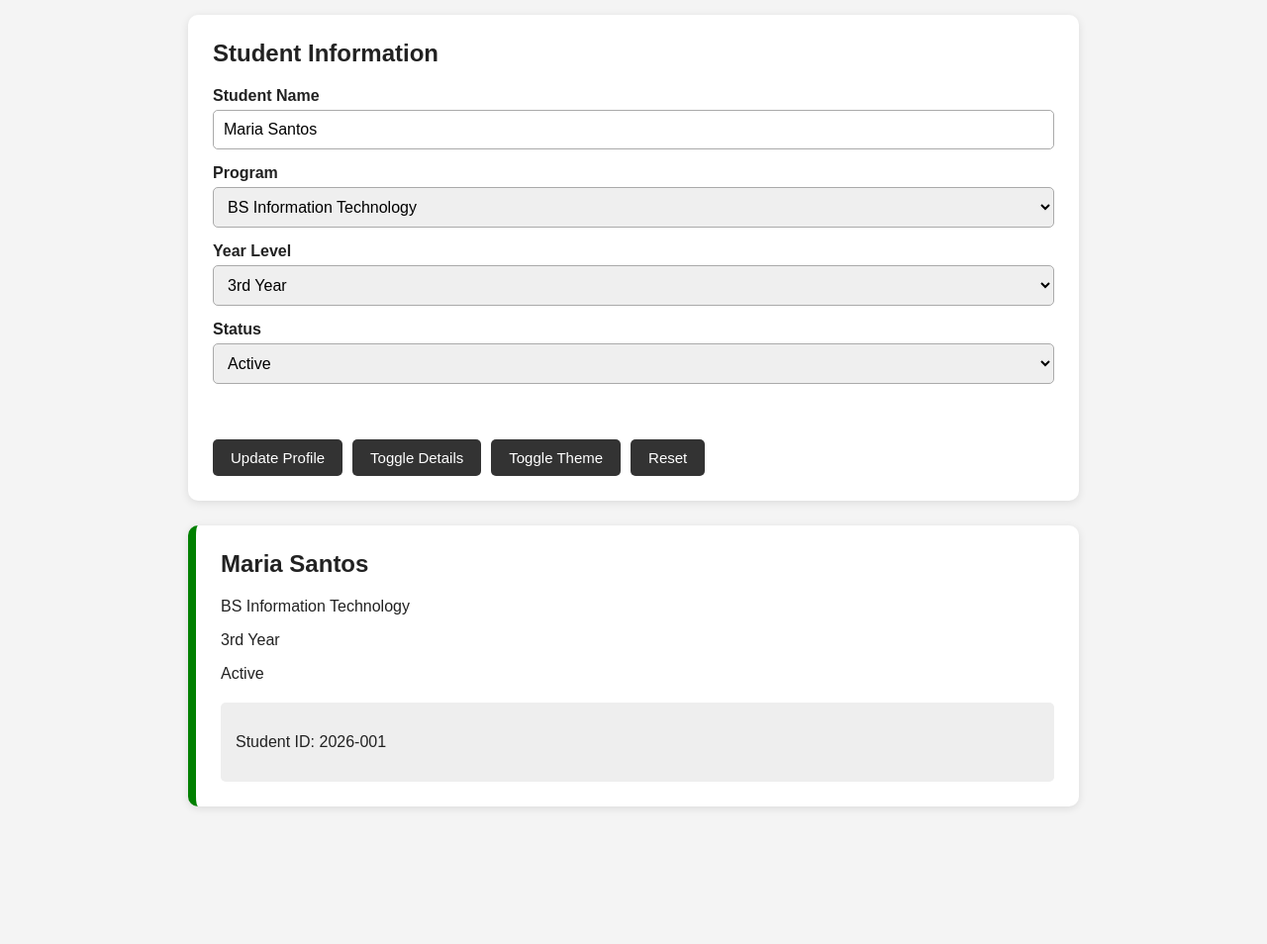
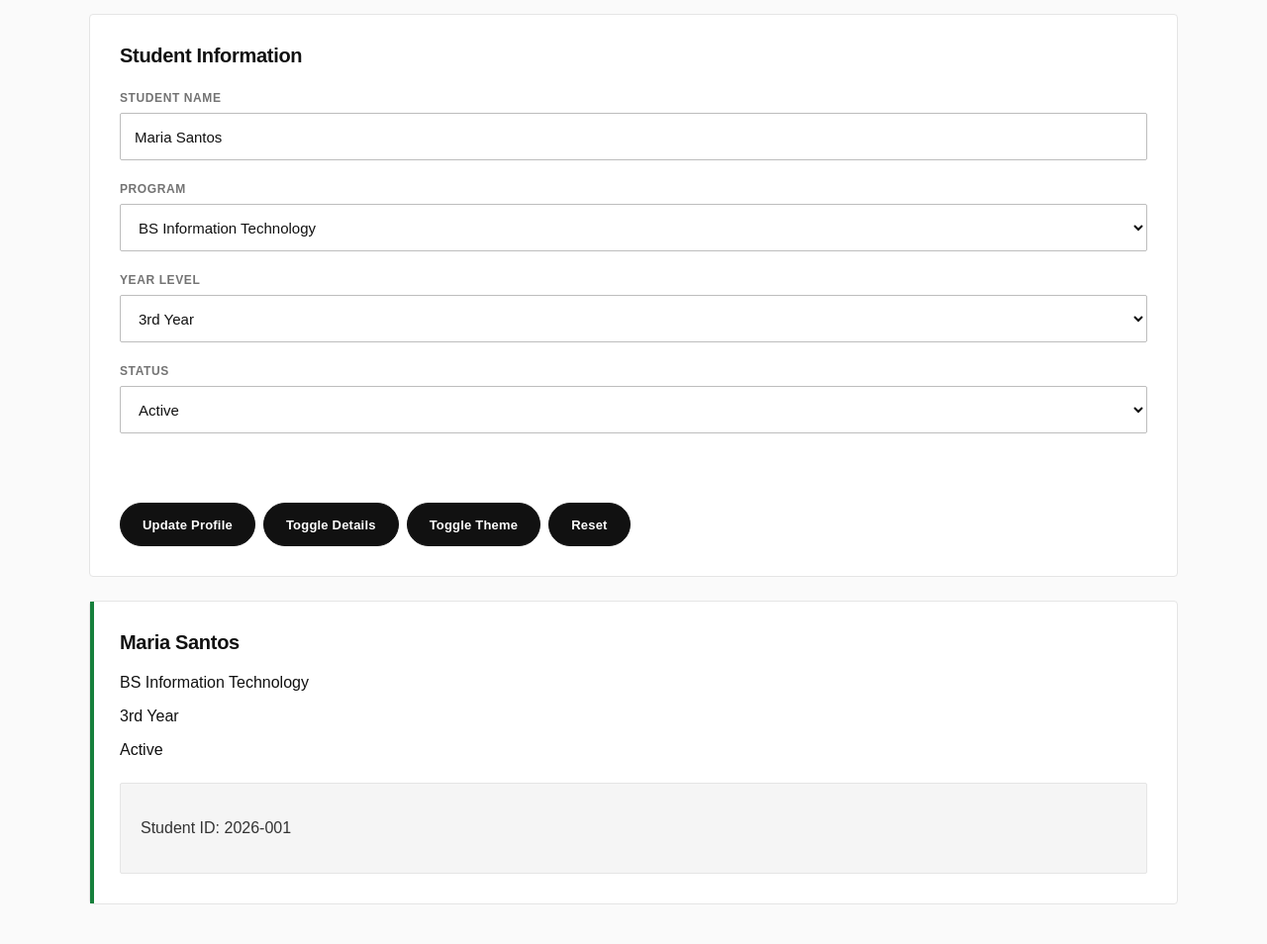
Before and after one commit to danriojay/baylon-itp10-lab-activity-1-midterm, a plain HTML site: page index.html in a window 1280 px wide. Shown: the part 103-1057 px from the top of the page at 99% size. Before the commit the page ends 948 px from the top, so only its background shows below. Drawn offline with Linux system fonts and the light colour scheme.

Commit message:
improved look//minimalistic

```diff
--- a/css/style.css
+++ b/css/style.css
@@ -2,132 +2,235 @@
     box-sizing: border-box;
 }
 
+:root {
+    --black: #111111;
+    --white: #ffffff;
+    --gray-50: #fafafa;
+    --gray-100: #f5f5f5;
+    --gray-200: #e5e5e5;
+    --gray-500: #737373;
+    --green: #16803c;
+    --red: #d32f2f;
+}
+
 body {
     margin: 0;
-    padding: 30px;
-    font-family: Arial, sans-serif;
-    background-color: #f4f4f4;
-    color: #222;
+    padding: 40px 24px;
+    font-family: Arial, Helvetica, sans-serif;
+    background: var(--gray-50);
+    color: var(--black);
     transition: background-color 0.3s, color 0.3s;
 }
 
 .container {
-    max-width: 900px;
-    margin: auto;
+    width: 100%;
+    max-width: 1100px;
+    margin: 0 auto;
 }
 
 h1 {
-    text-align: center;
-    margin-bottom: 30px;
+    margin: 0 0 40px;
+    font-size: 32px;
+    font-weight: 700;
+    letter-spacing: -1.2px;
+}
+
+h2 {
+    margin: 0 0 24px;
+    font-size: 20px;
+    font-weight: 600;
+    letter-spacing: -0.3px;
 }
 
 .control-panel {
-    background-color: white;
-    padding: 25px;
-    border-radius: 10px;
-    margin-bottom: 25px;
-    box-shadow: 0 2px 8px rgba(0, 0, 0, 0.1);
-}
-
-.control-panel h2 {
-    margin-top: 0;
+    background: var(--white);
+    padding: 30px;
+    margin-bottom: 24px;
+    border: 1px solid var(--gray-200);
+    border-radius: 4px;
 }
 
 .form-group {
-    margin-bottom: 15px;
+    margin-bottom: 22px;
 }
 
 .form-group label {
     display: block;
-    margin-bottom: 5px;
-    font-weight: bold;
+    margin-bottom: 8px;
+    font-size: 12px;
+    font-weight: 600;
+    text-transform: uppercase;
+    letter-spacing: 0.6px;
+    color: var(--gray-500);
 }
 
 .form-group input,
 .form-group select {
     width: 100%;
-    padding: 10px;
-    font-size: 16px;
-    border: 1px solid #aaa;
-    border-radius: 5px;
+    height: 48px;
+    padding: 0 14px;
+    font-family: inherit;
+    font-size: 15px;
+    color: var(--black);
+    background: var(--white);
+    border: 1px solid #bdbdbd;
+    border-radius: 2px;
+    outline: none;
+    transition: border-color 0.2s, box-shadow 0.2s;
+}
+
+.form-group input:focus,
+.form-group select:focus {
+    border-color: var(--black);
+    box-shadow: 0 0 0 1px var(--black);
 }
 
 .button-container {
     display: flex;
     flex-wrap: wrap;
-    gap: 10px;
-    margin-top: 20px;
+    gap: 8px;
+    margin-top: 28px;
 }
 
 button {
-    padding: 10px 18px;
-    border: none;
-    border-radius: 5px;
+    min-height: 44px;
+    padding: 0 22px;
+    border: 1px solid var(--black);
+    border-radius: 999px;
+    background: var(--black);
+    color: var(--white);
+    font-family: inherit;
+    font-size: 13px;
+    font-weight: 600;
+    letter-spacing: 0.2px;
     cursor: pointer;
-    font-size: 15px;
-    background-color: #333;
-    color: white;
+    transition:
+        background-color 0.2s,
+        color 0.2s,
+        transform 0.15s;
 }
 
 button:hover {
-    opacity: 0.85;
+    background: var(--white);
+    color: var(--black);
+}
+
+button:active {
+    transform: scale(0.98);
 }
 
 .profile-card {
-    background-color: white;
-    padding: 25px;
-    border-radius: 10px;
-    border-left: 8px solid;
-    box-shadow: 0 2px 8px rgba(0, 0, 0, 0.1);
+    position: relative;
+    padding: 30px;
+    background: var(--white);
+    border: 1px solid var(--gray-200);
+    border-radius: 4px;
+    box-shadow: none;
 }
 
-.profile-card.active {
-    border-left-color: green;
+.profile-card::before {
+    content: "";
+    position: absolute;
+    top: 0;
+    left: 0;
+    width: 4px;
+    height: 100%;
 }
 
-.profile-card.inactive {
-    border-left-color: red;
+.profile-card.active::before {
+    background: var(--green);
+}
+
+.profile-card.inactive::before {
+    background: var(--red);
 }
 
 .profile-card h2 {
-    margin-top: 0;
+    margin-bottom: 20px;
 }
 
 .details-panel {
-    margin-top: 20px;
-    padding: 15px;
-    background-color: #eeeeee;
-    border-radius: 5px;
+    margin-top: 24px;
+    padding: 20px;
+    background: var(--gray-100);
+    border: 1px solid var(--gray-200);
+    border-radius: 2px;
+    color: #333;
+}
+
+#formMessage {
+    min-height: 20px;
+    margin-top: 10px;
+    font-size: 13px;
+    font-weight: 500;
+    color: var(--red);
 }
 
 .hidden {
     display: none;
 }
 
-#formMessage {
-    min-height: 20px;
-    font-weight: bold;
-    color: red;
-}
-
 body.dark-theme {
-    background-color: #1f1f1f;
-    color: white;
+    background: #0f0f0f;
+    color: var(--white);
 }
 
 body.dark-theme .control-panel,
 body.dark-theme .profile-card {
-    background-color: #333333;
-    color: white;
+    background: #171717;
+    border-color: #2d2d2d;
+}
+
+body.dark-theme .form-group input,
+body.dark-theme .form-group select {
+    background: #171717;
+    color: var(--white);
+    border-color: #444;
+}
+
+body.dark-theme .form-group input:focus,
+body.dark-theme .form-group select:focus {
+    border-color: var(--white);
+    box-shadow: 0 0 0 1px var(--white);
 }
 
 body.dark-theme .details-panel {
-    background-color: #444444;
+    background: #222;
+    border-color: #333;
+    color: #ddd;
 }
 
-body.dark-theme input,
-body.dark-theme select {
-    background-color: #555555;
-    color: white;
-    border-color: #777777;
+body.dark-theme button {
+    background: var(--white);
+    color: var(--black);
+    border-color: var(--white);
 }
+
+body.dark-theme button:hover {
+    background: transparent;
+    color: var(--white);
+}
+
+@media (max-width: 600px) {
+    body {
+        padding: 24px 16px;
+    }
+
+    h1 {
+        margin-bottom: 28px;
+        font-size: 26px;
+    }
+
+    .control-panel,
+    .profile-card {
+        padding: 22px;
+    }
+
+    .button-container {
+        flex-direction: column;
+    }
+
+    button {
+        width: 100%;
+    }
+}
```
